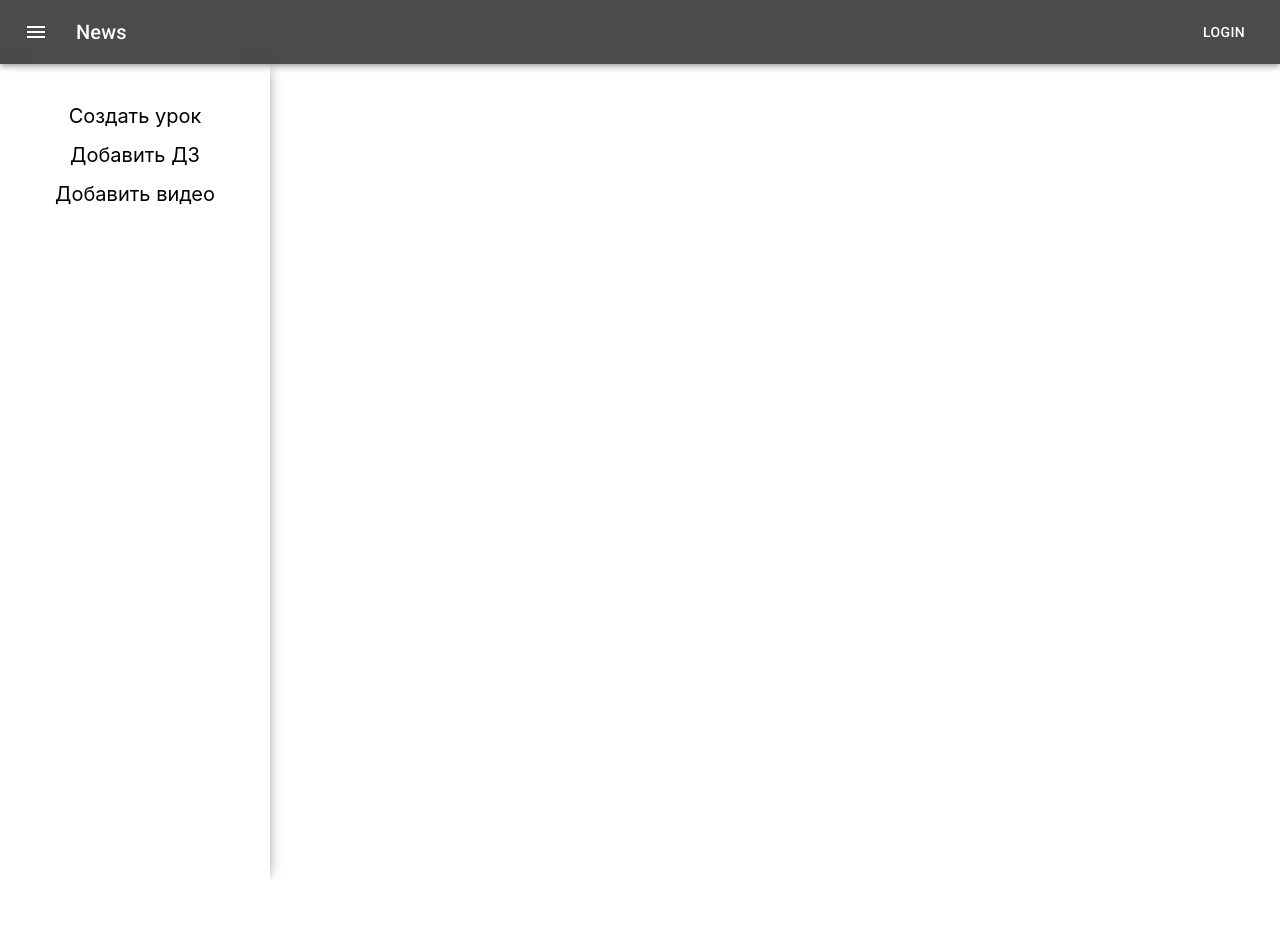
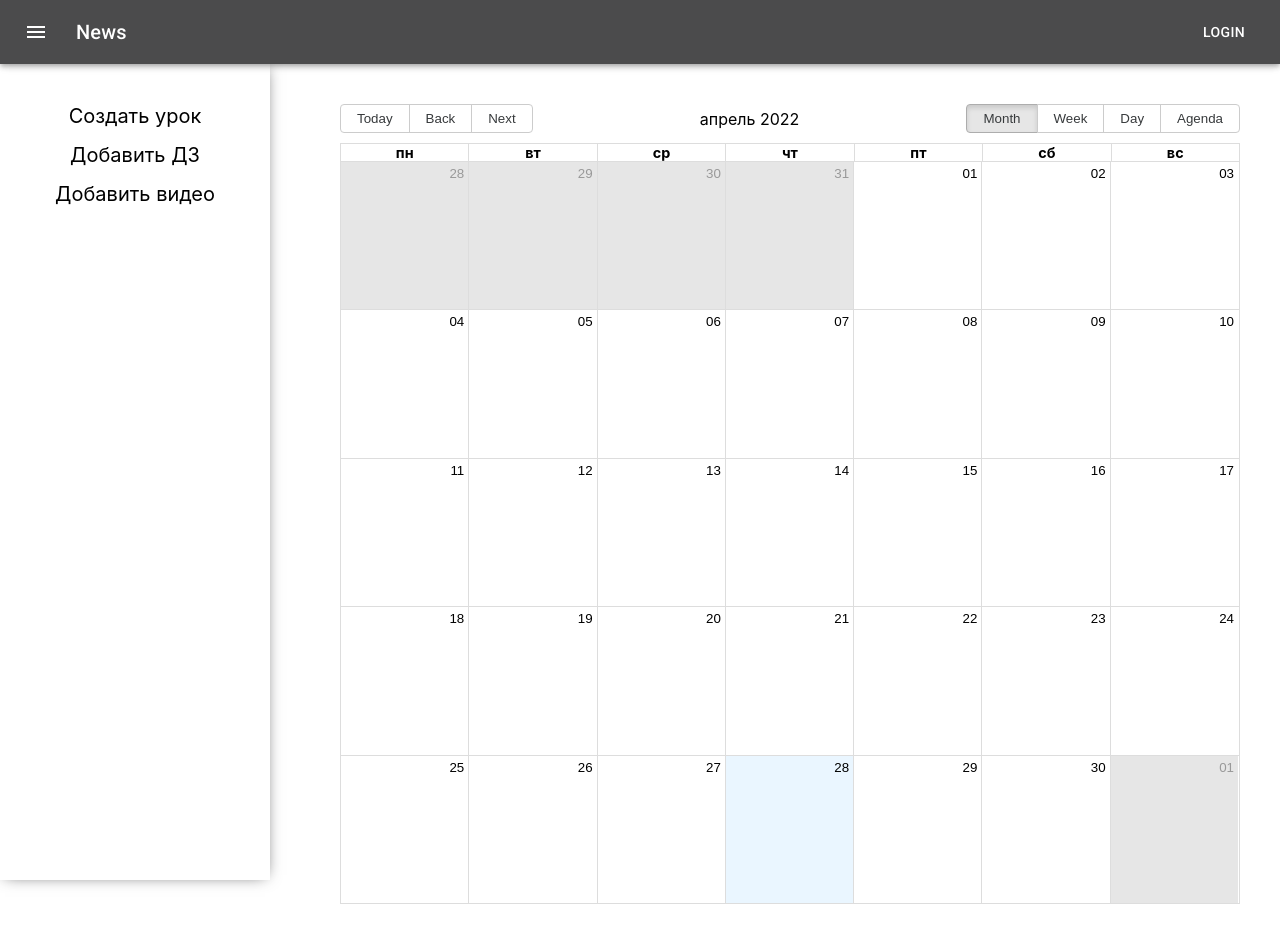
Before and after one commit to ArsenLen/it-runner, a React (Create React App) app: page /calendar in a window 1280 px wide. Before the commit the page ends 880 px from the top, so only its background shows below. Built offline with nearby package versions, Linux system fonts and the light colour scheme.

Commit message:
react-big-calendar added

```diff
--- /dev/null
+++ b/api/db.json
@@ -0,0 +1,38 @@
+{
+    "groups" : [
+        {
+            "id" : 1,
+            "name" : "FE-PN-18",
+            "begin_date" : "",
+            "duration" : "",
+            "teacher_id" : 1,
+            "support_id" : 1
+        }
+    ],
+    "lessons" : [
+        {
+            "id" : 1,
+            "date" : "",
+            "group_id" : 1,
+            "name" : "HTML Basics",
+            "students" : [],
+            "video_link" : "",
+            "homework_id" : 1
+        }
+    ],
+    "students" : [
+        {
+            "id" : 1,
+            "name" : "Diyaz Ziyatbekov",
+            "group_id" : 1
+        }
+    ],
+    "homeworks" : [
+        {
+            "id" : 1,
+            "lesson_id" : 1,
+            "descr" : 1,
+            "submitted" : []
+        }
+    ]
+}
--- a/package.json
+++ b/package.json
@@ -12,9 +12,11 @@
     "@testing-library/user-event": "^13.5.0",
     "axios": "^0.25.0",
     "react": "^17.0.2",
+    "react-big-calendar": "^1.5.0",
     "react-dom": "^17.0.2",
     "react-router-dom": "^6.4.2",
     "react-scripts": "5.0.0",
+    "rrule": "^2.7.1",
     "styled-components": "^5.3.6",
     "web-vitals": "^2.1.4"
   },
--- a/src/App.js
+++ b/src/App.js
@@ -2,6 +2,7 @@ import './App.css';
 import { Routes, Route } from 'react-router-dom'
 import AddLessonPage from './pages/AddLessonPage/AddLessonPage';
 import PrimaryLayout from './layout/PrimaryLayout';
+import LessonsCalendarPage from './pages/LessonsCalendarPage/LessonsCalendarPage';
 
 function App() {
   return (
@@ -9,6 +10,7 @@ function App() {
     <PrimaryLayout >
       <Routes>
         <Route path="/" />
+        <Route path="/calendar" element={<LessonsCalendarPage />} />
         <Route path="/add-lesson" element={<AddLessonPage />}/>
         <Route path="/homework" />
         <Route path="/homeworks" />
--- a/src/components/Header/Header.jsx
+++ b/src/components/Header/Header.jsx
@@ -9,8 +9,8 @@ import MenuIcon from '@mui/icons-material/Menu';
 
 const Header = () => {
     return (
-        <Box sx={{ flexGrow: 1 }}>
-            <AppBar position="static">
+        <Box sx={{ flexGrow: 1 }} style={{'height' : '64px'}}>
+            <AppBar position="fixed">
                 <Toolbar>
                     <IconButton
                         size="large"
--- a/src/components/Sidebar/Sidebar.jsx
+++ b/src/components/Sidebar/Sidebar.jsx
@@ -3,6 +3,7 @@ import { Link } from 'react-router-dom';
 import styled from 'styled-components';
 
 const SidebarWrapper = styled.div`
+    position: fixed;
     width: 250px;
     height: calc(100vh - 64px);
     box-shadow: 0 0 15px -5px #4b4b4c;
@@ -21,11 +22,15 @@ const SidebarLink = styled(Link)`
 
 const Sidebar = () => {
     return (
+        <div style={{'width' : '250px'}}>
         <SidebarWrapper>
+
                 <SidebarLink to="/add-lesson">Создать урок</SidebarLink>
                 <SidebarLink to="/upload">Добавить ДЗ</SidebarLink>
                 <SidebarLink to="/add-video">Добавить видео</SidebarLink>
+
         </SidebarWrapper>
+        </div>
     );
 };
 
--- /dev/null
+++ b/src/pages/LessonsCalendarPage/LessonsCalendarPage.jsx
@@ -0,0 +1,23 @@
+import React from "react";
+import { Calendar, momentLocalizer } from "react-big-calendar";
+import moment from "moment";
+import "moment/locale/ru";
+import 'react-big-calendar/lib/css/react-big-calendar.css';
+import {events} from './events.js'
+
+const localizer = momentLocalizer(moment);
+
+const LessonsCalendarPage = () => {
+  return (
+    <div style={{ height: "100vh", padding : '40px' }}>
+      <Calendar
+        events={events}
+        localizer={localizer}
+        startAccessor="start"
+        endAccessor="end"
+      />
+    </div>
+  );
+};
+
+export default LessonsCalendarPage;
--- /dev/null
+++ b/src/pages/LessonsCalendarPage/events.js
@@ -0,0 +1,23 @@
+import { RRule, RRuleSet, rrulestr } from 'rrule'
+
+const dates = new RRule({
+    freq: RRule.DAILY,
+    dtstart: new Date(Date.UTC(2022, 9, 13, 18, 0, 0)),
+    count: 10,
+    interval: 2,
+}).all()
+
+const endDates = new RRule({
+    freq: RRule.DAILY,
+    dtstart: new Date(Date.UTC(2022, 9, 13, 20, 0, 0)),
+    count: 10,
+    interval: 2,
+}).all()
+
+export const events = dates.map((date, index) => {
+    return {
+        title : "PN-18",
+        start : date,
+        end: endDates[index]
+    }
+})
```
Also changed, not shown: src/pages/AddGroupPage/AddGroupPage.jsx (added, +13 -0 lines), 1 other file (tests, documents, lock files or other folders).
